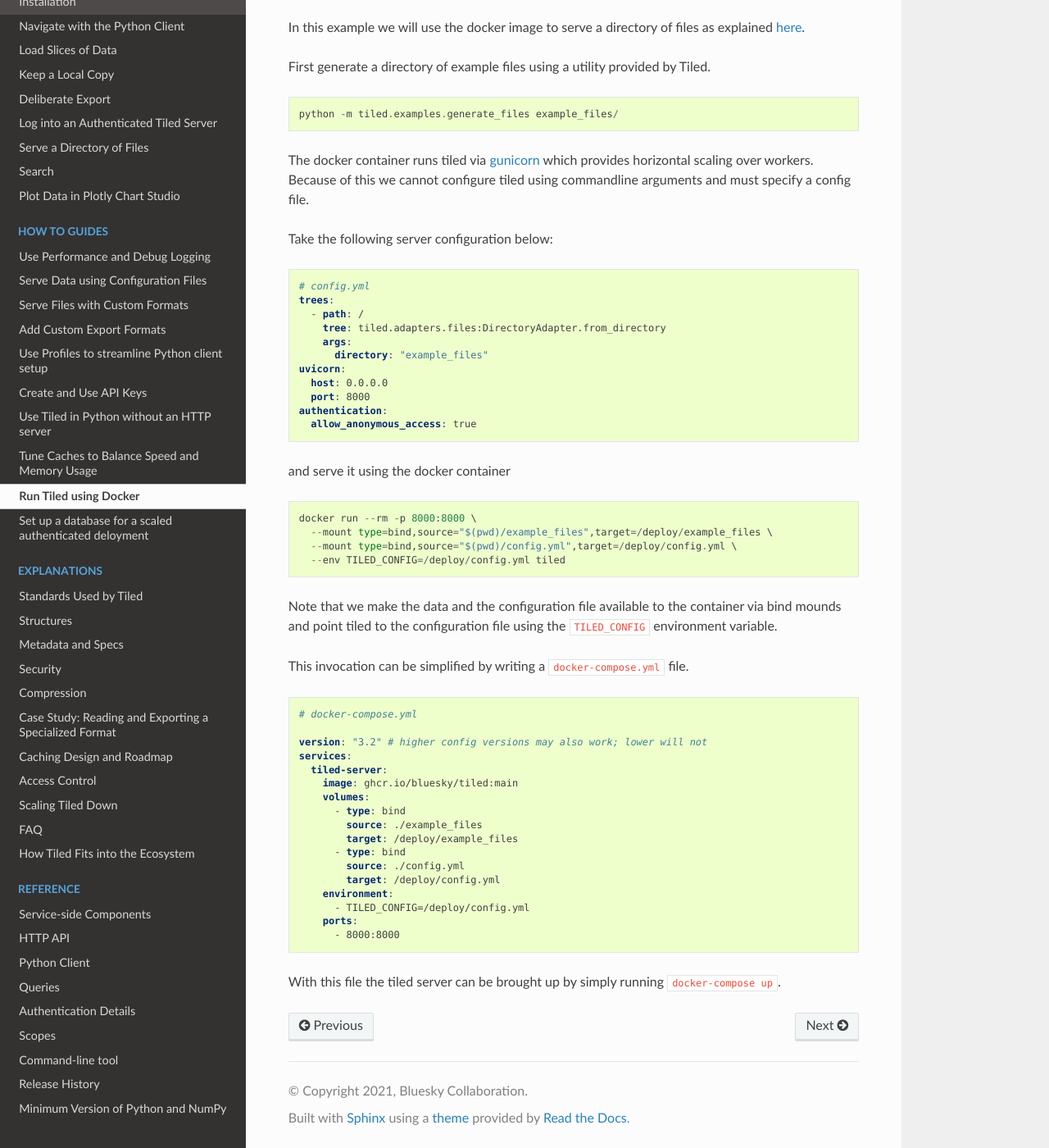
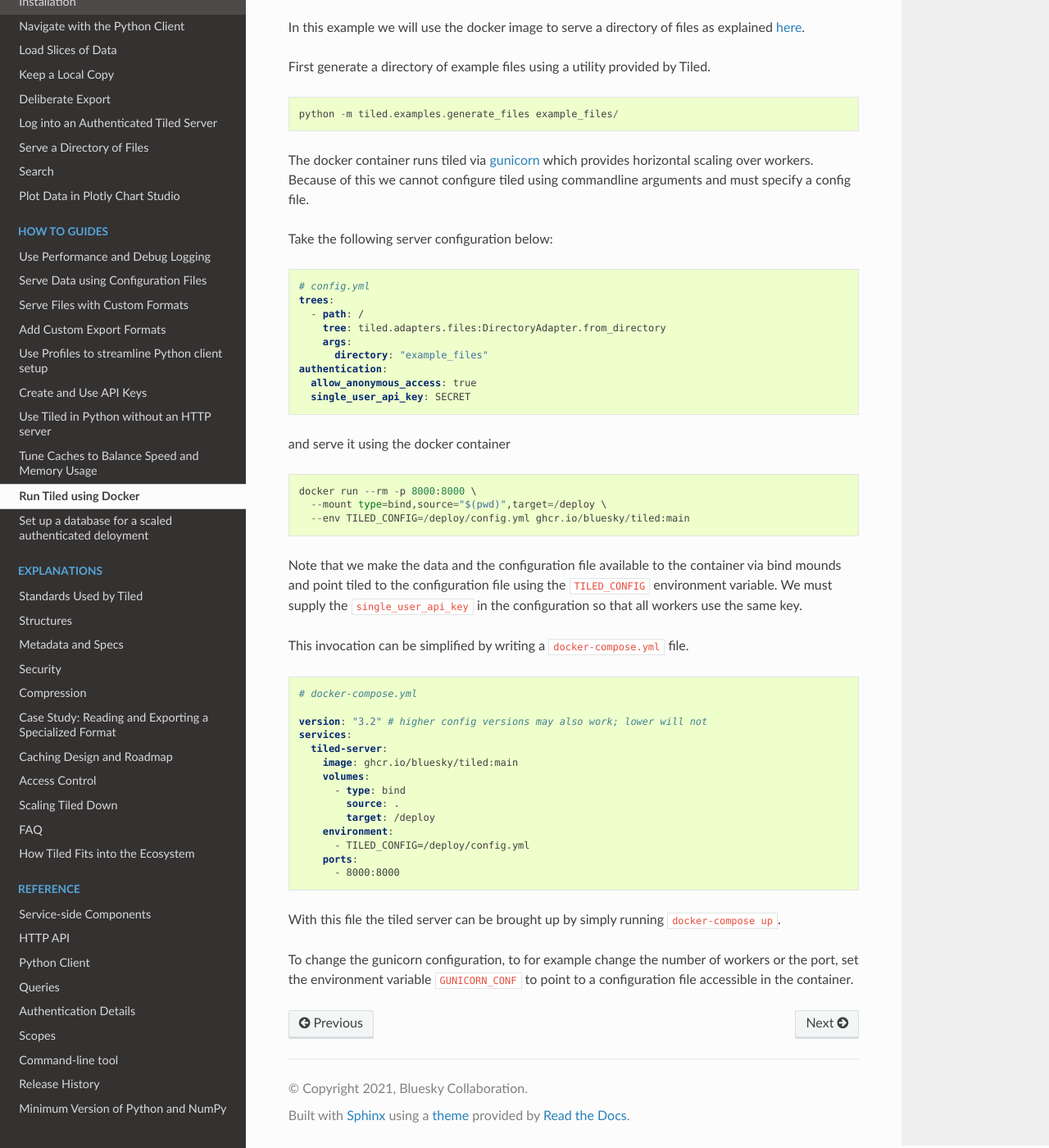
Before and after one commit to bluesky/tiled, a Sphinx documentation site: the page built from docs/source/how-to/docker.md, in a window 1280 px wide and 1400 px high, scrolled down 277 px. Shown: the whole window at 82% size. Built offline with Sphinx 7.4.7 and the Read the Docs theme 2.0.0, drawn with Linux system fonts in a browser that asks for light colours; pages that are not in the unit, such as notebooks, are missing from menus.

Commit message:
improve docker
* update Dockerfile so sparse deps are cached
* don't copy whole source directory into container
* make gunicorn config configurable using GUNICORN_CONF env var
* require check that single_user_api_key is set even in public mode

````diff
--- a/docs/source/how-to/docker.md
+++ b/docs/source/how-to/docker.md
@@ -26,22 +26,21 @@ trees:
     tree: tiled.adapters.files:DirectoryAdapter.from_directory
     args:
       directory: "example_files"
-uvicorn:
-  host: 0.0.0.0
-  port: 8000
 authentication:
   allow_anonymous_access: true
+  single_user_api_key: SECRET
 ```
 and serve it using the docker container
 ```
 docker run --rm -p 8000:8000 \
-  --mount type=bind,source="$(pwd)/example_files",target=/deploy/example_files \
-  --mount type=bind,source="$(pwd)/config.yml",target=/deploy/config.yml \
-  --env TILED_CONFIG=/deploy/config.yml tiled
+  --mount type=bind,source="$(pwd)",target=/deploy \
+  --env TILED_CONFIG=/deploy/config.yml ghcr.io/bluesky/tiled:main
 ```
 Note that we make the data and the configuration file available to the
 container via bind mounds and point tiled to the configuration file using the
 `TILED_CONFIG` environment variable.
+We must supply the `single_user_api_key` in the configuration so that all
+workers use the same key.
 
 This invocation can be simplified by writing a `docker-compose.yml` file.
 
@@ -54,11 +53,8 @@ services:
     image: ghcr.io/bluesky/tiled:main
     volumes:
       - type: bind
-        source: ./example_files
-        target: /deploy/example_files
-      - type: bind
-        source: ./config.yml
-        target: /deploy/config.yml
+        source: .
+        target: /deploy
     environment:
       - TILED_CONFIG=/deploy/config.yml
     ports:
@@ -66,3 +62,7 @@ services:
 ```
 
 With this file the tiled server can be brought up by simply running `docker-compose up`.
+
+To change the gunicorn configuration, to for example change the number of
+workers or the port, set the environment variable `GUNICORN_CONF` to point to
+a configuration file accessible in the container.
````
Also changed, not shown: 4 other files.
